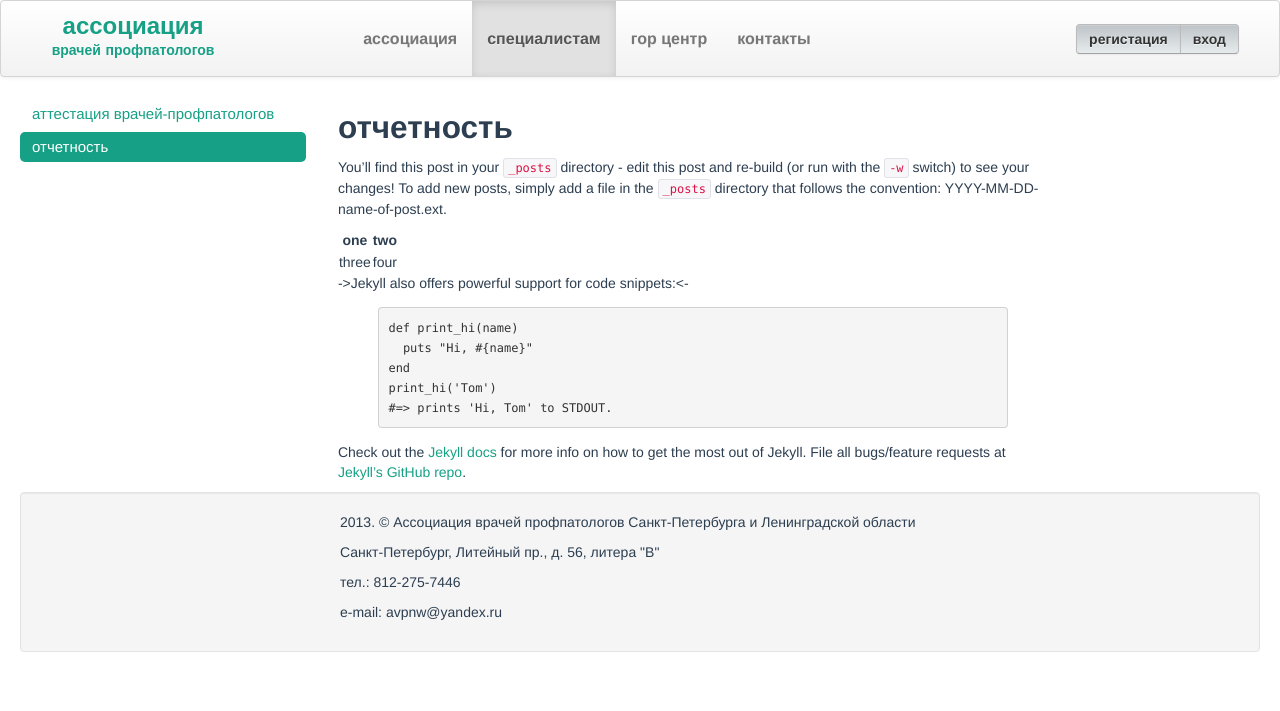
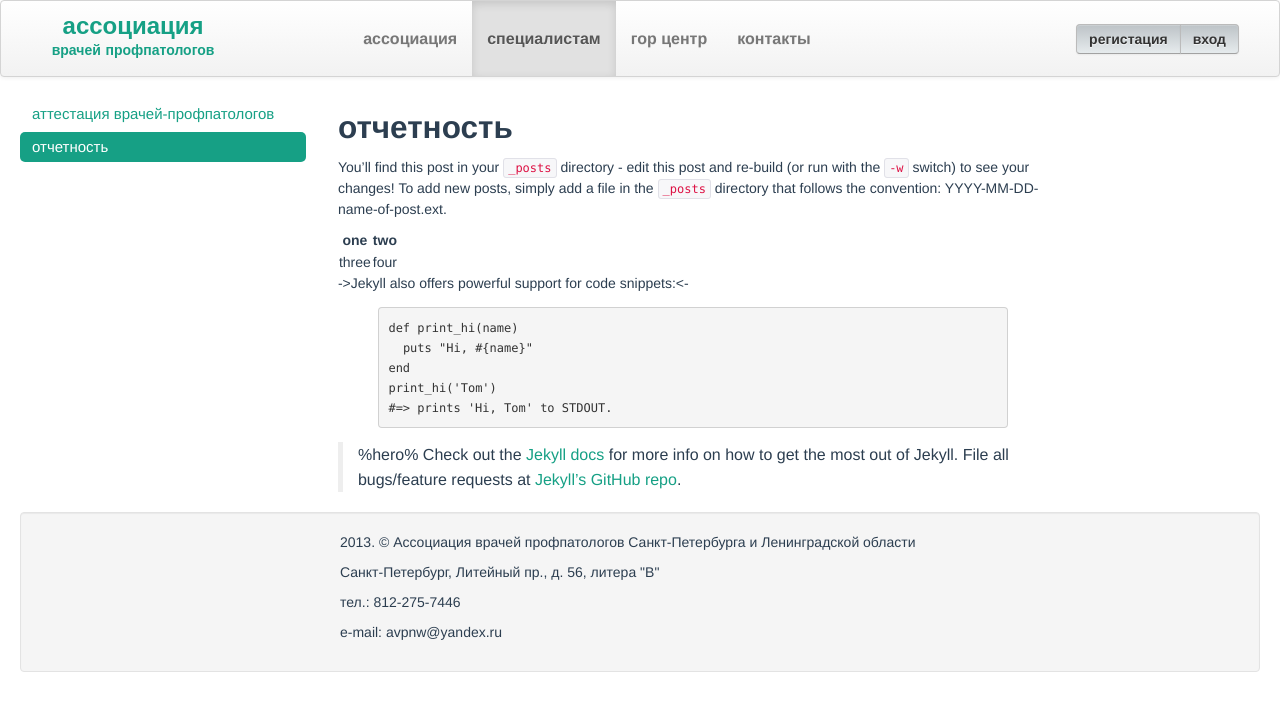
Before and after one commit to avpnw/avpnw, a Jekyll site: the page built from docs/reports.md, in a window 1280 px wide. Shown: the top 711 px of the page. Built offline with Jekyll 4.4.1, drawn with Linux system fonts in a browser that asks for light colours; Markdown is read by kramdown in place of the engine named in the settings.

Commit message:
Update reports.md

```diff
--- a/docs/reports.md
+++ b/docs/reports.md
@@ -22,6 +22,7 @@ print_hi('Tom')
 #=> prints 'Hi, Tom' to STDOUT.
 {% endhighlight %}
 
+> %hero%
 Check out the [Jekyll docs][jekyll] for more info on how to get the most out of Jekyll. File all bugs/feature requests at [Jekyll's GitHub repo][jekyll-gh].
 
 [jekyll-gh]: https://github.com/mojombo/jekyll
```
